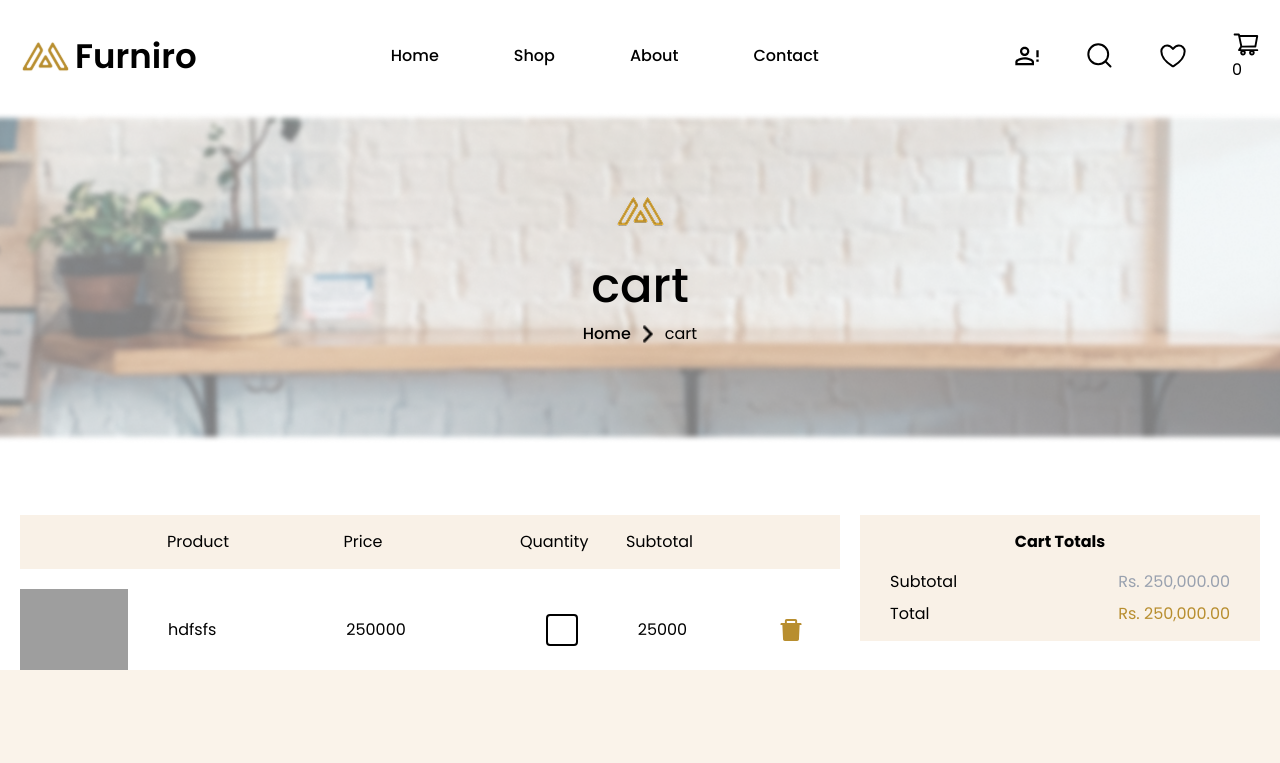
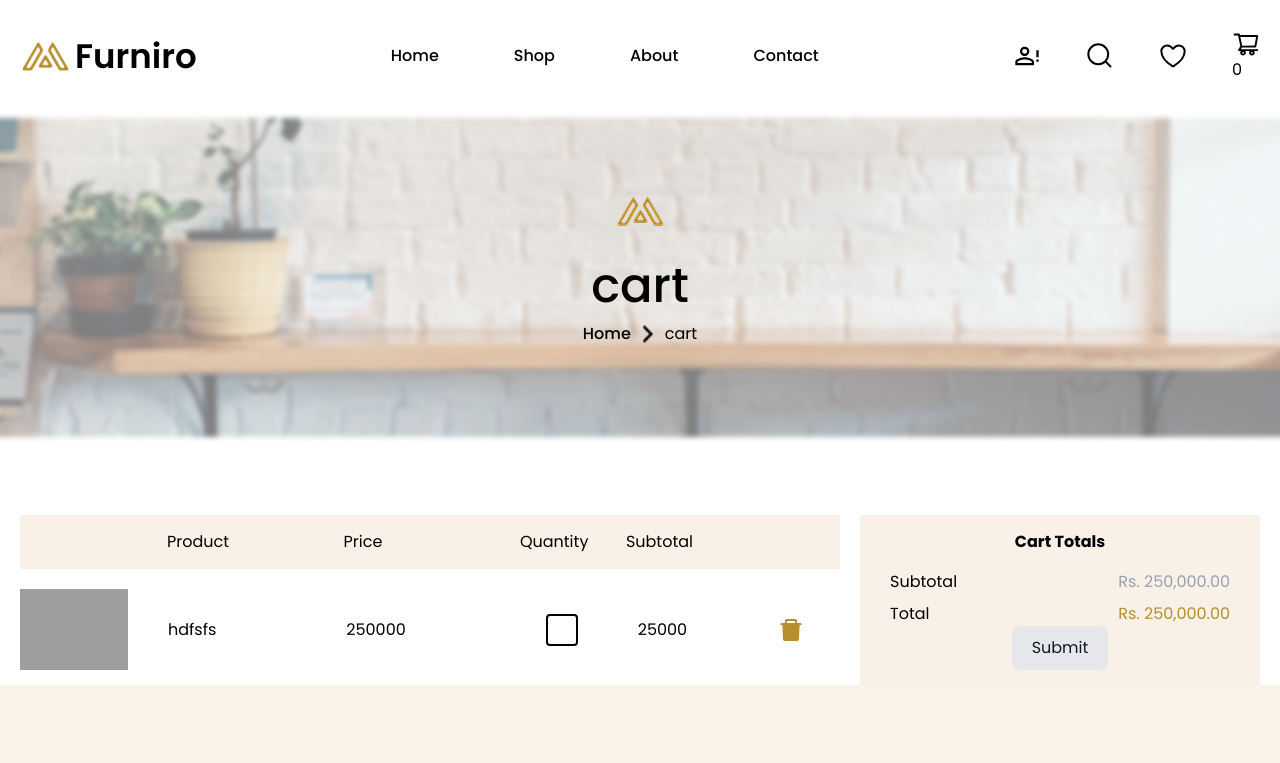
Before and after one commit to shourov223/furniro, a Next.js app: page /Cart in a window 1280 px wide. Shown: the top 763 px of the page. Built offline with nearby package versions, Linux system fonts and the light colour scheme; grey boxes are pictures that could not be loaded.

Commit message:
common btn upda kora hosse..........

```diff
--- a/package.json
+++ b/package.json
@@ -11,12 +11,14 @@
   "dependencies": {
     "@tanstack/react-query": "^5.100.6",
     "antd": "^6.3.7",
+    "clsx": "^2.1.1",
     "lucide-react": "^1.11.0",
     "next": "16.2.4",
     "react": "19.2.4",
     "react-dom": "19.2.4",
     "react-icon": "^1.0.0",
     "react-icons": "^5.6.0",
+    "tailwind-merge": "^3.5.0",
     "zustand": "^5.0.12"
   },
   "devDependencies": {
--- a/src/components/Emam/Cart.tsx
+++ b/src/components/Emam/Cart.tsx
@@ -1,3 +1,4 @@
+import CommonBtn from "../shourov/CommonBtn";
 import CartMini from "./CartMini";
 
 export interface CartItem {
@@ -51,7 +52,9 @@ const CartPage = () => {
                 <p>Total</p>
                 <p className="text-[#B88E2F]">Rs. 250,000.00</p>
               </div>
-
+              <div className="flex justify-center items-center ">
+                <CommonBtn variant="secondary" size="md">Submit</CommonBtn>
+              </div>
             </div>
           </div>
         </div>
--- a/src/components/shourov/CommonBtn.tsx
+++ b/src/components/shourov/CommonBtn.tsx
@@ -1,22 +1,52 @@
+import { cn } from "@/lib/utils";
+import { ComponentPropsWithoutRef, ElementType, ReactNode } from "react";
 
-import { ComponentPropsWithoutRef, ElementType, ReactNode } from "react";
+ const BUTTON_VARIANTS = {
+  variant: {
+    primary: "bg-blue-600 text-white hover:bg-blue-700 shadow-md",
+    secondary: "bg-gray-200 text-gray-900 hover:bg-gray-300",
+    outline: "border-2 border-blue-600 text-blue-600 hover:bg-blue-50 ",
+    danger: "bg-red-600 text-white hover:bg-red-700",
+  },
+  size: {
+    sm: "px-3 py-1.5 text-sm",
+    md: "px-5 py-2.5 text-base",
+    lg: "px-8 py-4 text-lg font-bold",
+  },
+} as const;
+
 
 type CommonBtnProps<T extends ElementType> = {
   TagName?: T;
   children: ReactNode;
-}
+  variant?: keyof typeof BUTTON_VARIANTS.variant;
+  size?: keyof typeof BUTTON_VARIANTS.size;
+} & ComponentPropsWithoutRef<T>;
 
-& ComponentPropsWithoutRef<T>;
 
 const CommonBtn = <T extends ElementType = "button">({
   children,
   TagName,
+  variant = "primary",
+  size = "md",
+  className,
   ...props
 }: CommonBtnProps<T>) => {
-  // Fallback to "button" if TagName is undefined
   const Component = TagName || "button";
 
-  return <Component {...props}>{children}</Component>;
+  return (
+    <Component
+      className={cn(
+        "inline-flex items-center justify-center rounded-lg transition-all active:scale-95 disabled:opacity-50 disabled:pointer-events-none",
+        BUTTON_VARIANTS.variant[variant],
+        BUTTON_VARIANTS.size[size],
+        className
+      )}
+      {...props}
+    >
+      {children}
+    </Component>
+  );
 };
 
 export default CommonBtn;
--- /dev/null
+++ b/src/lib/utils.ts
@@ -0,0 +1,6 @@
+import { clsx, type ClassValue } from "clsx";
+import { twMerge } from "tailwind-merge";
+
+export function cn(...inputs: ClassValue[]) {
+  return twMerge(clsx(inputs));
+}
```
Also changed, not shown: 1 other file (tests, documents, lock files or other folders).
